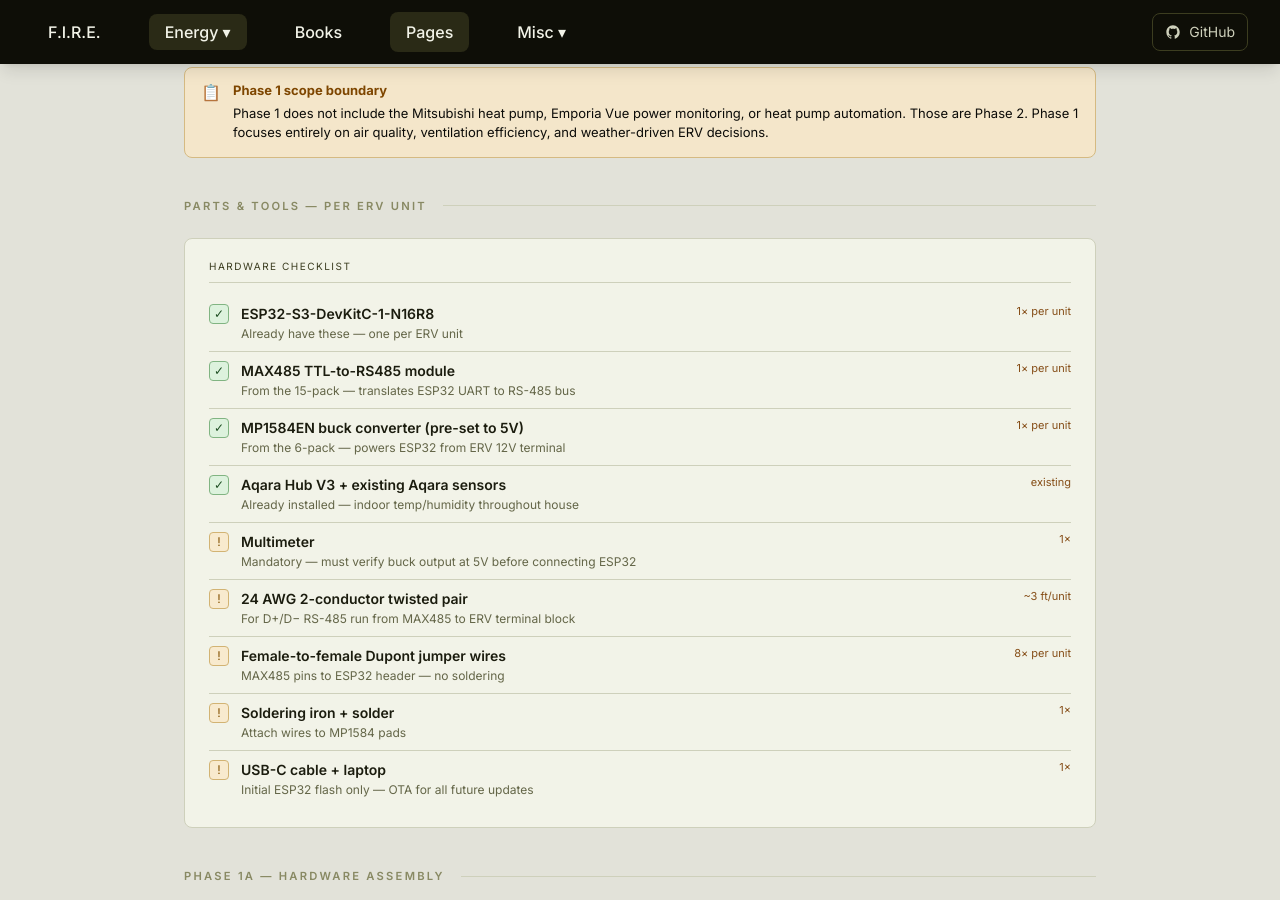
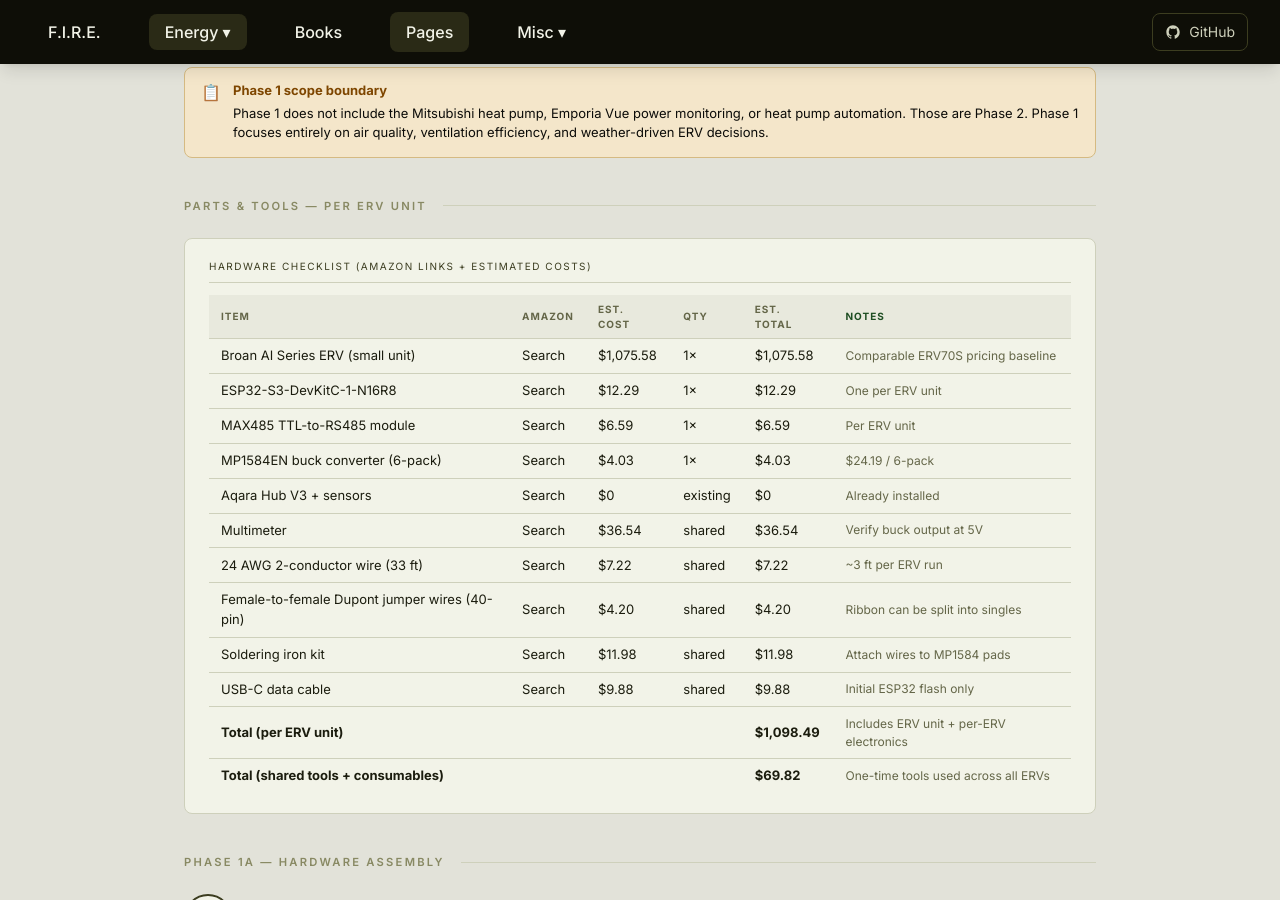
Before and after one commit to techmore/techmore.github.io, a Jekyll site: the page built from pages/phase1_erv_guide.html, in a window 1280 px wide and 900 px high, scrolled down 1037 px. Built offline with Jekyll 4.4.1, drawn with Linux system fonts in a browser that asks for light colours; nearby versions of some CDN libraries; some web fonts are replaced.

Commit message:
Add Amazon-linked cost table to Phase 1 parts list

```diff
--- a/pages/phase1_erv_guide.html
+++ b/pages/phase1_erv_guide.html
@@ -200,18 +200,111 @@ title: Phase 1 — ERV Integration, Monitoring & Weather Automation - Techmore
   <!-- ── PARTS ── -->
   <div class="section-head">Parts &amp; Tools — Per ERV Unit</div>
   <div class="panel">
-    <div class="panel-title">Hardware checklist</div>
-    <ul class="checklist">
-      <li><div class="check-icon">✓</div><div><div class="item-name">ESP32-S3-DevKitC-1-N16R8</div><div class="item-note">Already have these — one per ERV unit</div></div><span class="item-qty">1× per unit</span></li>
-      <li><div class="check-icon">✓</div><div><div class="item-name">MAX485 TTL-to-RS485 module</div><div class="item-note">From the 15-pack — translates ESP32 UART to RS-485 bus</div></div><span class="item-qty">1× per unit</span></li>
-      <li><div class="check-icon">✓</div><div><div class="item-name">MP1584EN buck converter (pre-set to 5V)</div><div class="item-note">From the 6-pack — powers ESP32 from ERV 12V terminal</div></div><span class="item-qty">1× per unit</span></li>
-      <li><div class="check-icon">✓</div><div><div class="item-name">Aqara Hub V3 + existing Aqara sensors</div><div class="item-note">Already installed — indoor temp/humidity throughout house</div></div><span class="item-qty">existing</span></li>
-      <li><div class="check-icon need">!</div><div><div class="item-name">Multimeter</div><div class="item-note">Mandatory — must verify buck output at 5V before connecting ESP32</div></div><span class="item-qty">1×</span></li>
-      <li><div class="check-icon need">!</div><div><div class="item-name">24 AWG 2-conductor twisted pair</div><div class="item-note">For D+/D− RS-485 run from MAX485 to ERV terminal block</div></div><span class="item-qty">~3 ft/unit</span></li>
-      <li><div class="check-icon need">!</div><div><div class="item-name">Female-to-female Dupont jumper wires</div><div class="item-note">MAX485 pins to ESP32 header — no soldering</div></div><span class="item-qty">8× per unit</span></li>
-      <li><div class="check-icon need">!</div><div><div class="item-name">Soldering iron + solder</div><div class="item-note">Attach wires to MP1584 pads</div></div><span class="item-qty">1×</span></li>
-      <li><div class="check-icon need">!</div><div><div class="item-name">USB-C cable + laptop</div><div class="item-note">Initial ESP32 flash only — OTA for all future updates</div></div><span class="item-qty">1×</span></li>
-    </ul>
+    <div class="panel-title">Hardware checklist (Amazon links + estimated costs)</div>
+    <table class="pin-table" style="font-family:var(--body)">
+      <thead>
+        <tr>
+          <th>Item</th>
+          <th>Amazon</th>
+          <th>Est. Cost</th>
+          <th>Qty</th>
+          <th>Est. Total</th>
+          <th class="green">Notes</th>
+        </tr>
+      </thead>
+      <tbody>
+        <tr>
+          <td>Broan AI Series ERV (small unit)</td>
+          <td><a href="https://www.amazon.com/s?k=Broan+ERV70S+Energy+Recovery+Ventilator" target="_blank" rel="noopener">Search</a></td>
+          <td>$1,075.58</td>
+          <td>1×</td>
+          <td>$1,075.58</td>
+          <td class="note">Comparable ERV70S pricing baseline</td>
+        </tr>
+        <tr>
+          <td>ESP32-S3-DevKitC-1-N16R8</td>
+          <td><a href="https://www.amazon.com/s?k=ESP32-S3-DevKitC-1-N16R8" target="_blank" rel="noopener">Search</a></td>
+          <td>$12.29</td>
+          <td>1×</td>
+          <td>$12.29</td>
+          <td class="note">One per ERV unit</td>
+        </tr>
+        <tr>
+          <td>MAX485 TTL-to-RS485 module</td>
+          <td><a href="https://www.amazon.com/s?k=MAX485+RS485+module" target="_blank" rel="noopener">Search</a></td>
+          <td>$6.59</td>
+          <td>1×</td>
+          <td>$6.59</td>
+          <td class="note">Per ERV unit</td>
+        </tr>
+        <tr>
+          <td>MP1584EN buck converter (6-pack)</td>
+          <td><a href="https://www.amazon.com/s?k=MP1584EN+buck+converter" target="_blank" rel="noopener">Search</a></td>
+          <td>$4.03</td>
+          <td>1×</td>
+          <td>$4.03</td>
+          <td class="note">$24.19 / 6-pack</td>
+        </tr>
+        <tr>
+          <td>Aqara Hub V3 + sensors</td>
+          <td><a href="https://www.amazon.com/s?k=Aqara+Hub+V3" target="_blank" rel="noopener">Search</a></td>
+          <td>$0</td>
+          <td>existing</td>
+          <td>$0</td>
+          <td class="note">Already installed</td>
+        </tr>
+        <tr>
+          <td>Multimeter</td>
+          <td><a href="https://www.amazon.com/s?k=AstroAI+digital+multimeter" target="_blank" rel="noopener">Search</a></td>
+          <td>$36.54</td>
+          <td>shared</td>
+          <td>$36.54</td>
+          <td class="note">Verify buck output at 5V</td>
+        </tr>
+        <tr>
+          <td>24 AWG 2-conductor wire (33 ft)</td>
+          <td><a href="https://www.amazon.com/s?k=24+AWG+2+conductor+wire" target="_blank" rel="noopener">Search</a></td>
+          <td>$7.22</td>
+          <td>shared</td>
+          <td>$7.22</td>
+          <td class="note">~3 ft per ERV run</td>
+        </tr>
+        <tr>
+          <td>Female-to-female Dupont jumper wires (40-pin)</td>
+          <td><a href="https://www.amazon.com/s?k=female+to+female+dupont+jumper+wires+40+pin" target="_blank" rel="noopener">Search</a></td>
+          <td>$4.20</td>
+          <td>shared</td>
+          <td>$4.20</td>
+          <td class="note">Ribbon can be split into singles</td>
+        </tr>
+        <tr>
+          <td>Soldering iron kit</td>
+          <td><a href="https://www.amazon.com/s?k=60W+soldering+iron+kit" target="_blank" rel="noopener">Search</a></td>
+          <td>$11.98</td>
+          <td>shared</td>
+          <td>$11.98</td>
+          <td class="note">Attach wires to MP1584 pads</td>
+        </tr>
+        <tr>
+          <td>USB-C data cable</td>
+          <td><a href="https://www.amazon.com/s?k=USB-C+data+cable+3ft" target="_blank" rel="noopener">Search</a></td>
+          <td>$9.88</td>
+          <td>shared</td>
+          <td>$9.88</td>
+          <td class="note">Initial ESP32 flash only</td>
+        </tr>
+        <tr>
+          <td colspan="4"><b>Total (per ERV unit)</b></td>
+          <td><b>$1,098.49</b></td>
+          <td class="note">Includes ERV unit + per-ERV electronics</td>
+        </tr>
+        <tr>
+          <td colspan="4"><b>Total (shared tools + consumables)</b></td>
+          <td><b>$69.82</b></td>
+          <td class="note">One-time tools used across all ERVs</td>
+        </tr>
+      </tbody>
+    </table>
   </div>
 
   <!-- ── PHASE 1A: HARDWARE ── -->
```
